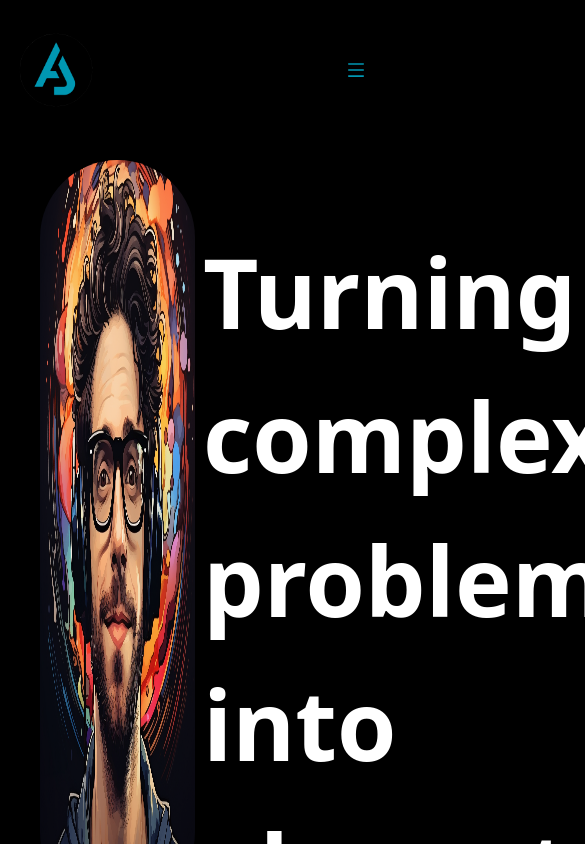
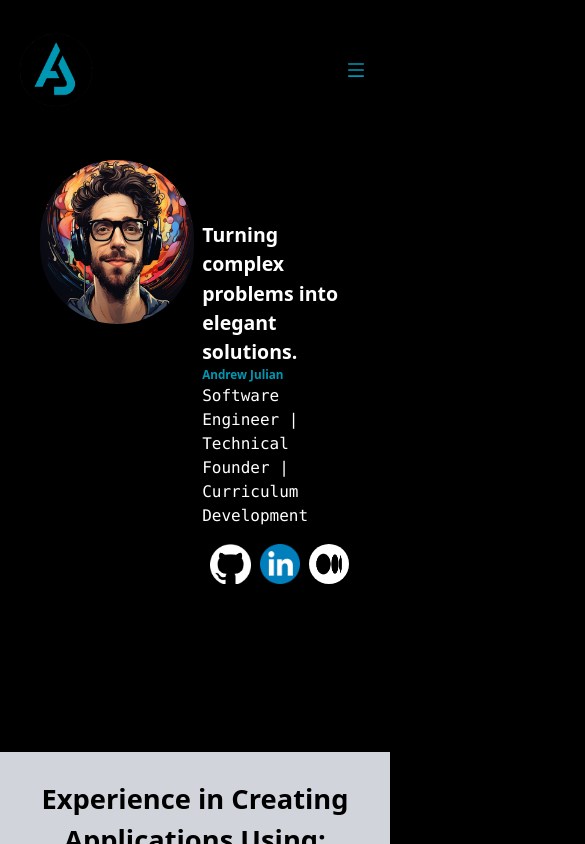
Before and after one commit to andrewjulian/portfolio-website, a React (Vite) app: page / in a window 390 px wide. Shown: the top 844 px of the page, 585 px wide, since content can reach past the window. Built offline with nearby package versions, Linux system fonts and the light colour scheme.

Commit message:
responsive text size

```diff
--- a/src/components/Hero.jsx
+++ b/src/components/Hero.jsx
@@ -14,20 +14,20 @@ const Hero = () => {
         id="hero"
         className="flex flex-row justify-between mx-10 mb-[60px]"
       >
-        <div className="w-[50%] py-[40px]">
+        <div className="w-[50vw] py-[40px]">
           <img
             src={webpropic}
             alt="hero"
-            className="rounded-full w-[750px] h-[750px] mx-auto   "
+            className="rounded-full w-[42vw] h-[42vw] mx-auto   "
           />
         </div>
-        <div className="flex flex-col  w-[50%] pl-2 ">
-          <div className="flex flex-col my-auto text-white font-extrabold text-[96px] mt-[100px]">
+        <div className="flex flex-col  w-[50vw] pl-2 ">
+          <div className="flex flex-col my-auto text-white font-extrabold text-[5vw] mt-[100px]">
             <p>Turning complex problems into elegant solutions.</p>
           </div>
 
           <div className="flex flex-col my-auto mb-[100px]">
-            <h1 className=" text-[#0097b2] font-extrabold text-[48px]">
+            <h1 className=" text-[#0097b2] font-extrabold text-[3vw]">
               Andrew Julian
             </h1>
 
```
